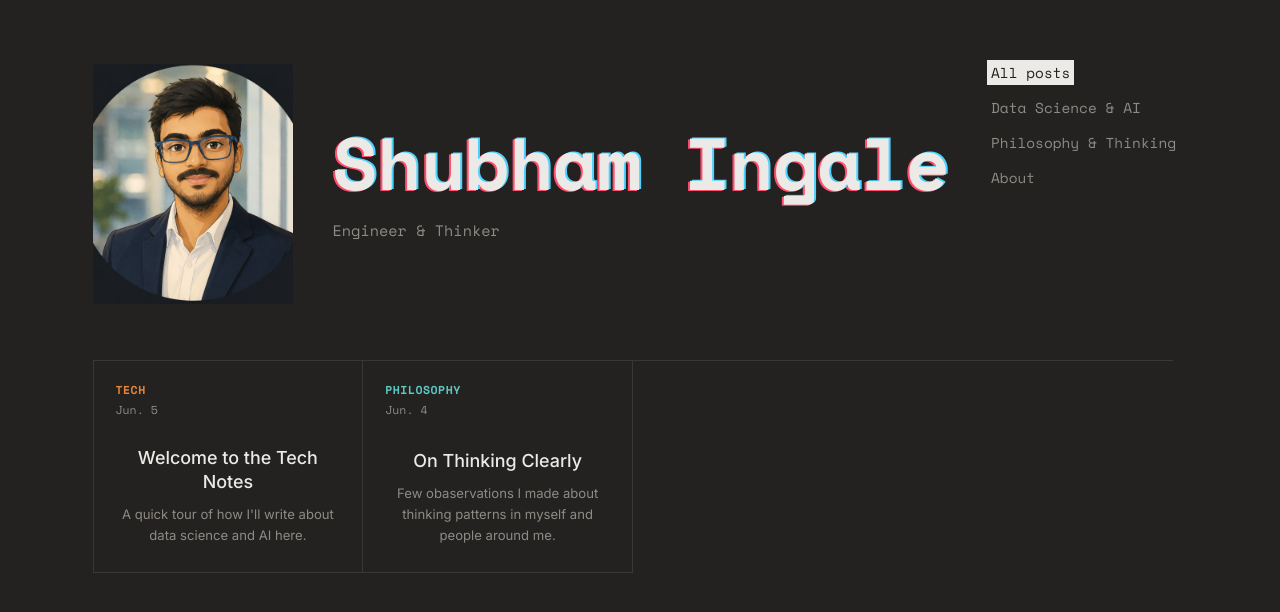
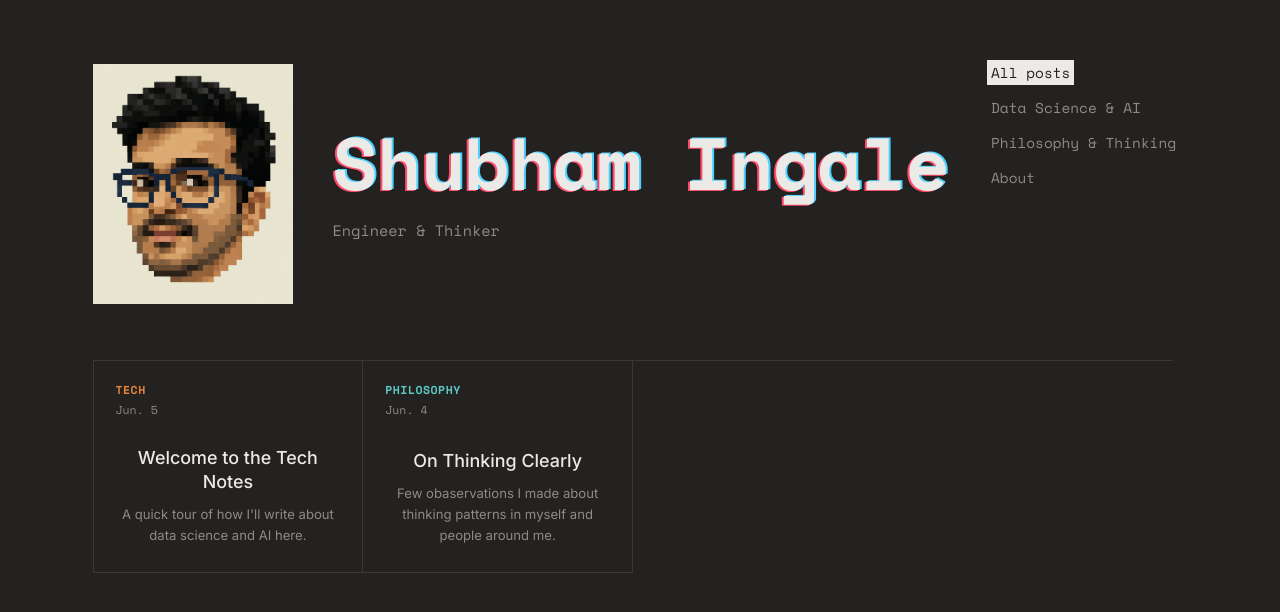
Before and after one commit to s-ingale/s-ingale.github.io, a Jekyll site: the page built from index.html, in a window 1280 px wide. Shown: the top 612 px of the page. Built offline with Jekyll 4.4.1, drawn with Linux system fonts in a browser that asks for light colours.

Commit message:
Update profile picture

```diff
--- a/_layouts/home.html
+++ b/_layouts/home.html
@@ -4,7 +4,7 @@ layout: default
 <main class="home">
   <header class="masthead">
     <div class="masthead__photo">
-      <img src="{{ '/assets/img/profile.jpg' | relative_url }}" alt="{{ site.author.name }}">
+      <img src="{{ '/assets/img/profile.png' | relative_url }}" alt="{{ site.author.name }}">
     </div>
     <div class="masthead__intro">
       <h1 class="site-name glitch" data-text="{{ site.title }}">{{ site.title }}</h1>
```
Also changed, not shown: README.md, assets/img/profile.png (added).
